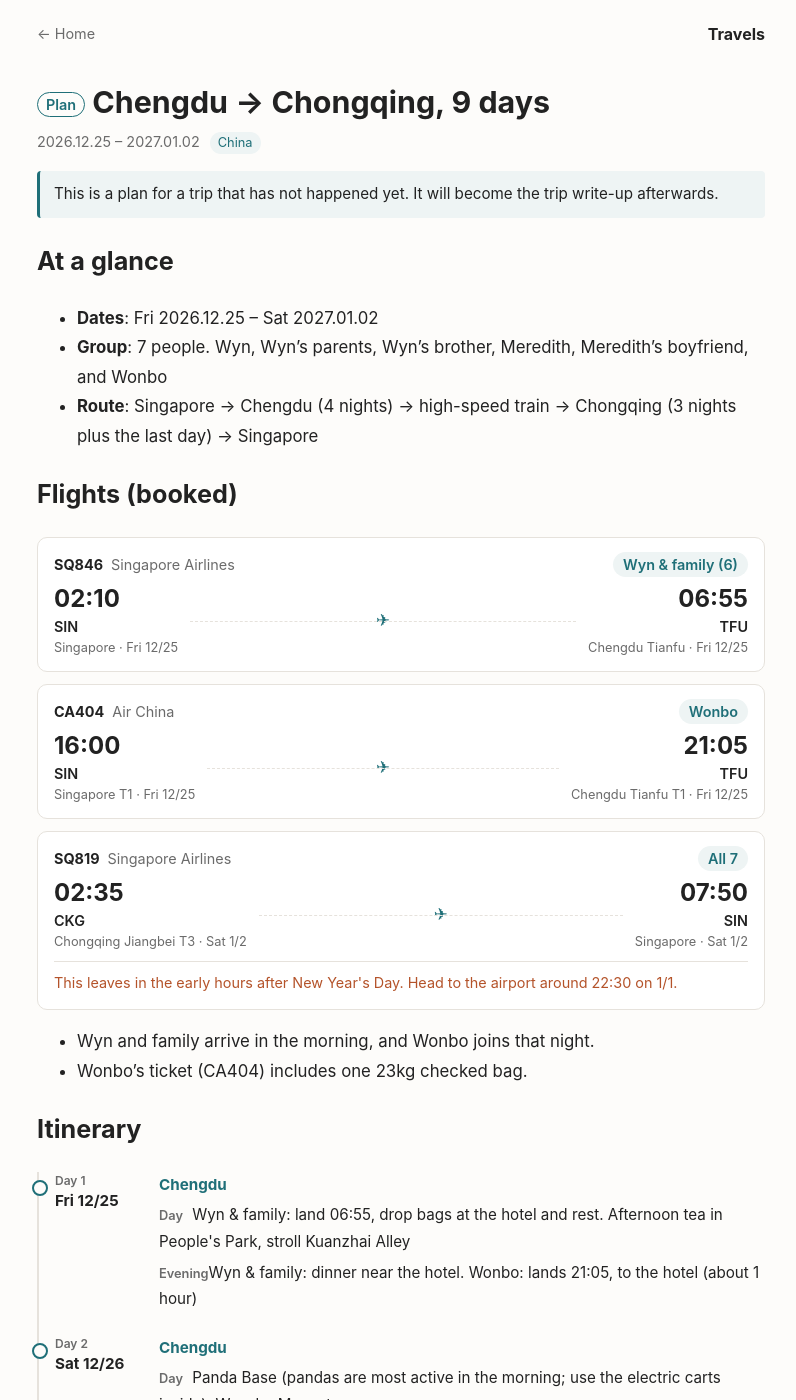
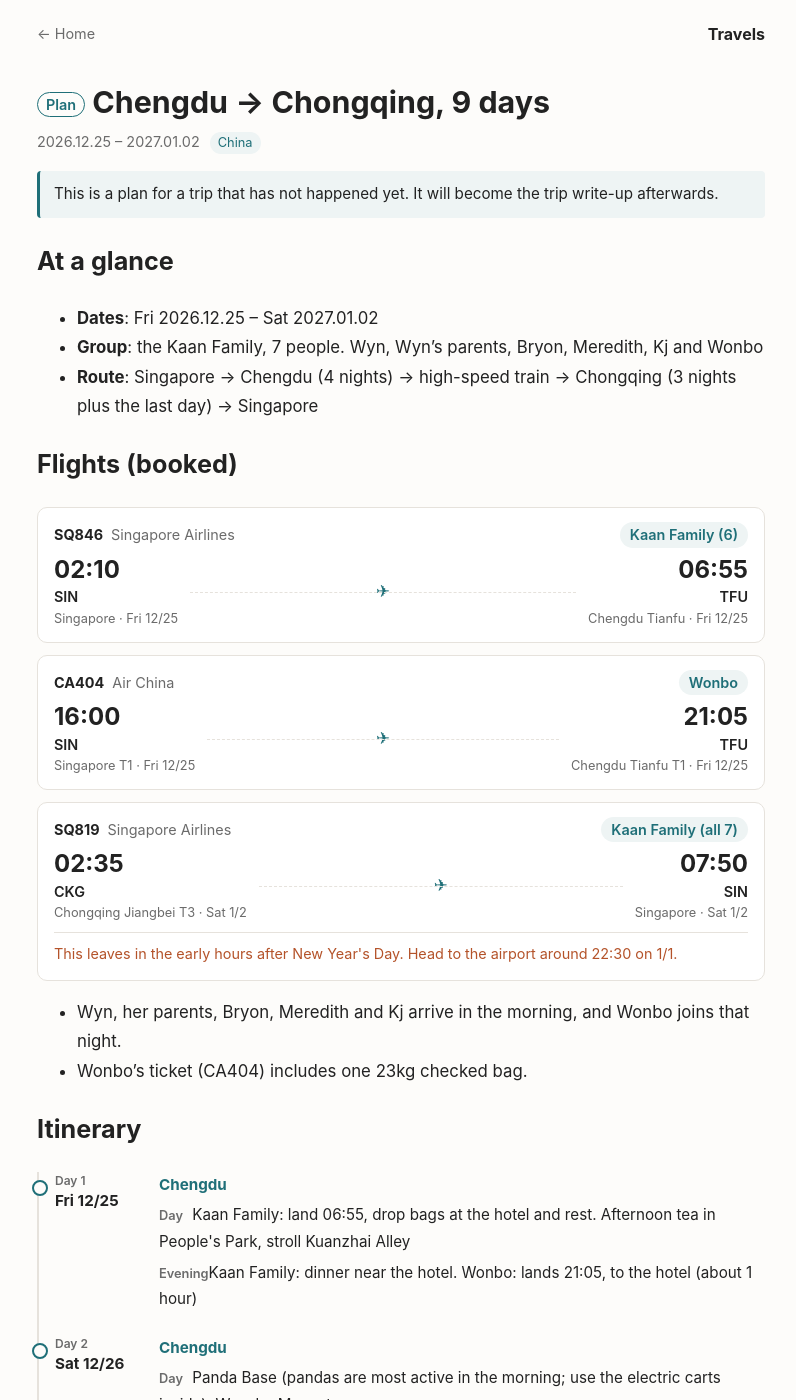
Before and after one commit to zaGamer95/travel, a Jekyll site: the page built from _trips/2026-chengdu-chongqing.md, in a window 1280 px wide and 1400 px high. Shown: the whole window, without its empty margins (239-1035 px from the left). Built offline with Jekyll 4.4.1, drawn with Linux system fonts in a browser that asks for light colours; some of the changed text lies outside the part shown.

Commit message:
Name Bryon and Kj, call the group the Kaan Family (#5)
Claude-Session: https://claude.ai/code/session_013tsN9d71CDgbDDY5jHsJjE

Co-authored-by: Claude <noreply@anthropic.com>

```diff
--- a/_trips/2026-chengdu-chongqing.md
+++ b/_trips/2026-chengdu-chongqing.md
@@ -4,11 +4,11 @@ date: 2026-12-25
 end_date: 2027-01-02
 countries: [china]
 planned: true             # After the trip, delete this line and add a cover, photos and the write-up.
-summary: A year-end Sichuan trip for seven. Pandas and the Leshan Giant Buddha in Chengdu, Chongqing's night views and hotpot, and New Year's Eve.
+summary: The Kaan Family's year-end Sichuan trip. Pandas and the Leshan Giant Buddha in Chengdu, Chongqing's night views and hotpot, and New Year's Eve.
 
 # Flights: rendered as cards by {% include flights.html %}
 flights:
-  - who: Wyn & family (6)
+  - who: Kaan Family (6)
     airline: Singapore Airlines
     flight: SQ846
     from: { code: SIN, city: Singapore, date: Fri 12/25, time: "02:10" }
@@ -18,7 +18,7 @@ flights:
     flight: CA404
     from: { code: SIN, city: Singapore T1, date: Fri 12/25, time: "16:00" }
     to:   { code: TFU, city: Chengdu Tianfu T1, date: Fri 12/25, time: "21:05" }
-  - who: All 7
+  - who: Kaan Family (all 7)
     airline: Singapore Airlines
     flight: SQ819
     from: { code: CKG, city: Chongqing Jiangbei T3, date: Sat 1/2, time: "02:35" }
@@ -29,8 +29,8 @@ flights:
 days:
   - date: Fri 12/25
     city: Chengdu
-    day: "Wyn & family: land 06:55, drop bags at the hotel and rest. Afternoon tea in People's Park, stroll Kuanzhai Alley"
-    night: "Wyn & family: dinner near the hotel. Wonbo: lands 21:05, to the hotel (about 1 hour)"
+    day: "Kaan Family: land 06:55, drop bags at the hotel and rest. Afternoon tea in People's Park, stroll Kuanzhai Alley"
+    night: "Kaan Family: dinner near the hotel. Wonbo: lands 21:05, to the hotel (about 1 hour)"
   - date: Sat 12/26
     city: Chengdu
     day: Panda Base (pandas are most active in the morning; use the electric carts inside), Wenshu Monastery
@@ -341,21 +341,21 @@ places:
 ## At a glance
 
 - **Dates**: Fri 2026.12.25 – Sat 2027.01.02
-- **Group**: 7 people. Wyn, Wyn's parents, Wyn's brother, Meredith, Meredith's boyfriend, and Wonbo
+- **Group**: the Kaan Family, 7 people. Wyn, Wyn's parents, Bryon, Meredith, Kj and Wonbo
 - **Route**: Singapore → Chengdu (4 nights) → high-speed train → Chongqing (3 nights plus the last day) → Singapore
 
 ## Flights (booked)
 
 {% include flights.html %}
 
-- Wyn and family arrive in the morning, and Wonbo joins that night.
+- Wyn, her parents, Bryon, Meredith and Kj arrive in the morning, and Wonbo joins that night.
 - Wonbo's ticket (CA404) includes one 23kg checked bag.
 
 ## Itinerary
 
 {% include itinerary.html %}
 
-- Wyn and family arrive after an overnight flight, so day 1 stays light and close to the hotel. Places everyone wants to see together, like the Panda Base, start the next day once Wonbo has joined.
+- The Kaan Family arrive after an overnight flight, so day 1 stays light and close to the hotel. Places everyone wants to see together, like the Panda Base, start the next day once Wonbo has joined.
 - **Dress-up day (12/28, Wyn is checking)**: a package with costume rental, hair and makeup, then a traditional banquet where everyone sits and watches a show while eating. Jinli Old Street is the classic place for the costumes in Chengdu, so it's paired with Wuhou Shrine next door. The face-changing show moved here from 12/26.
 - With parents in the group, places with lots of stairs also list a way to do less walking.
 - The New Year countdown at Jiefangbei is extremely crowded and the streets around it are closed to traffic. Pick a meeting point in case the group gets separated.
@@ -403,14 +403,14 @@ Each card links to reviews and photos on TripAdvisor, background on Wikipedia, a
 ## Where to stay
 
 - **Chengdu (12/25–12/28, 4 nights)**: around Chunxi Road and Taikoo Li, on metro lines 2 and 3.
-- Wyn and family arrive at 7am, long before the usual 2pm check-in. To rest right away, **book from the night of 12/24** or request early check-in ahead of time.
+- The Kaan Family arrive at 7am, long before the usual 2pm check-in. To rest right away, **book from the night of 12/24** or request early check-in ahead of time.
 - **Chongqing (12/29–12/31, 3 nights)**: around Jiefangbei and Hongyadong, within walking distance after the countdown.
 - **1/1**: check out, leave the bags at the hotel, and head to the airport at night. To shower and rest before the red-eye, consider **booking the night of 1/1 too**.
 - For seven, book 3–4 rooms or a serviced apartment. In China only places **registered to host foreign guests** can take foreigners, so confirm that before booking.
 
 ## Getting around
 
-- **Tianfu Airport → central Chengdu**: about 1 hour by metro line 18 or taxi. Wyn and family will have a lot of luggage, so a pre-booked van pickup is easiest. Wonbo takes a taxi or Didi at night.
+- **Tianfu Airport → central Chengdu**: about 1 hour by metro line 18 or taxi. The Kaan Family will have a lot of luggage, so a pre-booked van pickup is easiest. Wonbo takes a taxi or Didi at night.
 - **Chengdu → Chongqing high-speed train**: Chengdu East → Chongqing West or Chongqing North, about 1h10m–1h40m. Book with passports on the 12306 app or Trip.com, and buy all seven tickets in one order to sit together.
 - **Downtown Chongqing → Jiangbei Airport T3**: about 40 minutes by taxi or Didi. The metro stops before midnight, so go by car at night.
 - **In the cities**: the metro is easiest. A taxi or Didi takes four, so split into two cars or call a 6–7 seater.
@@ -418,10 +418,10 @@ Each card links to reviews and photos on TripAdvisor, background on Wikipedia, a
 ## To do
 
 - Flights: Wonbo's CA404 out and SQ819 back are booked
-- Wyn and family on SQ846 out; confirm all seven are on SQ819 back
+- Kaan Family (6) on SQ846 out; confirm all seven are on SQ819 back
 - Entry rules: check the current visa-free entry policy (dates and eligible passports) before departure
 - Book hotels (foreign guests accepted; extra nights on 12/24 and 1/1?)
-- Airport van pickup for Wyn and family on the morning of 12/25
+- Airport van pickup for the Kaan Family on the morning of 12/25
 - Dress-up package and banquet dinner show for 12/28 (Wyn is checking)
 - High-speed train Chengdu → Chongqing and train to Leshan (book early over the holidays)
 - Panda Base tickets (booked under real names)
```
